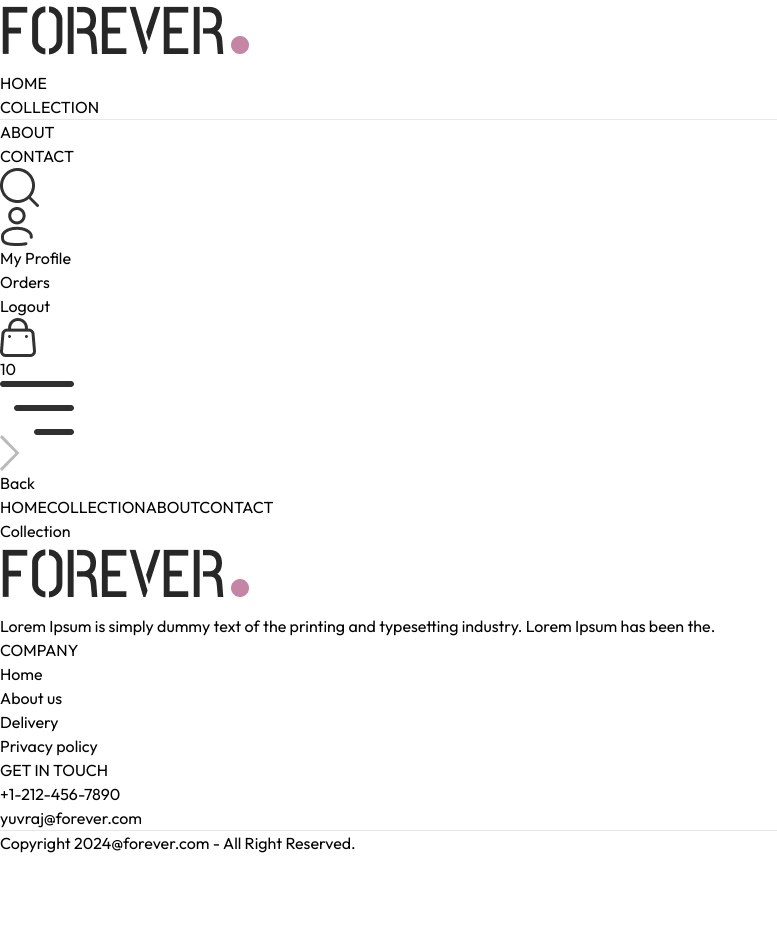
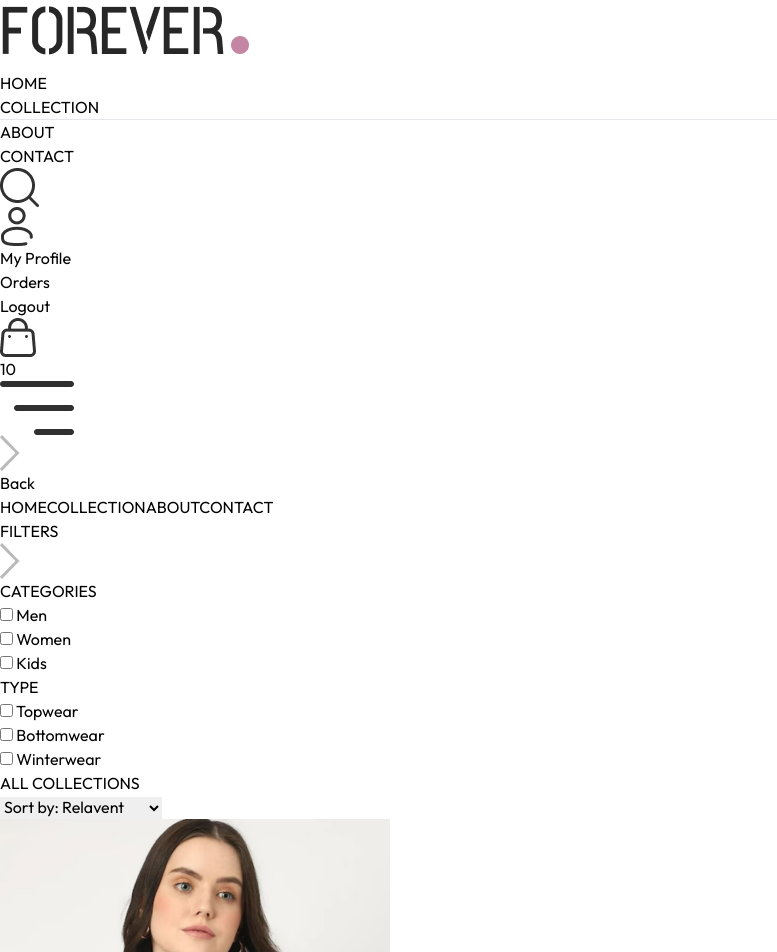
Before and after one commit to yuvraj050/e-commerce, a React (Vite) app in the folder frontend/: page /collection in a window 1280 px wide. Shown: the top 952 px of the page, without its empty margins (0-777 px from the left). Before the commit the page ends 855 px from the top, so only its background shows below. Built offline with nearby package versions, Linux system fonts and the light colour scheme.

Commit message:
In collection filter added

```diff
--- a/frontend/src/pages/Collection.jsx
+++ b/frontend/src/pages/Collection.jsx
@@ -1,8 +1,120 @@
-import React from 'react'
+import React, { useContext, useEffect, useState } from 'react'
+import { ShopContext } from '../context/ShopContext'
+import { assets } from '../assets/assets'
+import Title from "../components/Title"
+import ProductItem from "../components/ProductItem"
 
 const Collection = () => {
+
+  const { products } = useContext(ShopContext);
+  const [showFilter,setShowFilter] = useState(false);
+  const [filterProducts,setFilterProducts] = useState([]);
+  const [category,setCategory] = useState([]);
+  const [subCategory,setSubCategory] = useState([]);
+
+  const toggleCategory = (e) => {
+    if (category.includes(e.target.value)) {
+        setCategory(prev=> prev.filter(item => item !== e.target.value))
+    }
+    else{
+      setCategory(prev => [...prev,e.target.value])
+    }
+  }
+
+  const toggleSubCategory = (e) => {
+
+    if (subCategory.includes(e.target.value)) {
+      setSubCategory(prev=> prev.filter(item => item !== e.target.value))
+    }
+    else{
+      setSubCategory(prev => [...prev,e.target.value])
+    }
+  }
+
+  const applyFilter = () => {
+
+    let productsCopy = products.slice();
+
+    if (category.length > 0) {
+      productsCopy = productsCopy.filter(items => category.includes(item.category));
+    }
+
+    if (subCategory.length > 0) {
+      productsCopy = productsCopy.filter(item => subCategory.includes(item.SubCategory))
+    }
+
+    setFilterProducts(productsCopy)
+
+  }
+
+  useEffect(()=>{
+    applyFilter();
+  },[category,subCategory])
+
   return (
-    <div>Collection</div>
+    <div className='flex flex-col sm:flex-row gap-1 sm:gap-10 pt-10 border-t'>
+
+      {/* Filter Options */}
+      <div className='min-w-60'>
+        <p onClick={()=>setShowFilter(!showFilter)} className='my-2 text-xl flex items-center cursor-pointer gap-2'>FILTERS
+          <img className={`h-3 sm:hidden ${showFilter ? 'rotate-90' : ''}`} src={assets.dropdown_icon} alt="" />
+        </p>
+        {/* Category Filter */}
+        <div className={`border border-gray-300 pl-5 py-3 mt-6 ${showFilter ? '' : 'hidden'} sm:block `}>
+          <p className='mb-3 text-sm font-medium'>CATEGORIES</p>
+          <div className='flex flex-col gap-2 text-sm font-light text-gray-700'>
+            <p className='flex gap-2'>
+              <input className='w-3' type="checkbox" value={'Men'} onChange={toggleCategory}/> Men
+            </p>
+            <p className='flex gap-2'>
+              <input className='w-3' type="checkbox" value={'Women'} onChange={toggleCategory}/> Women
+            </p>
+            <p className='flex gap-2'>
+              <input className='w-3' type="checkbox" value={'Kids'} onChange={toggleCategory}/> Kids
+            </p>
+          </div>
+        </div>
+        {/* Sub Category Filter */}
+        <div className={`border border-gray-300 pl-5 py-3 my-5 ${showFilter ? '' : 'hidden'} sm:block `}>
+          <p className='mb-3 text-sm font-medium'>TYPE</p>
+          <div className='flex flex-col gap-2 text-sm font-light text-gray-700'>
+            <p className='flex gap-2'>
+              <input className='w-3' type="checkbox" value={'Topwear'} onChange={toggleSubCategory}/> Topwear
+            </p>
+            <p className='flex gap-2'>
+              <input className='w-3' type="checkbox" value={'Bottomwear'} onChange={toggleSubCategory}/> Bottomwear
+            </p>
+            <p className='flex gap-2'>
+              <input className='w-3' type="checkbox" value={'Winterwear'} onChange={toggleSubCategory}/> Winterwear
+            </p>
+          </div>
+        </div>
+
+      </div>
+      {/* Right Side */}
+      <div className='flex-1'>
+
+        <div className='flex justify-between text-base sm:text-2xl mb-4 '>
+          <Title text1={'ALL'} text2={'COLLECTIONS'} />
+          {/* Product Sort */}
+          <select className='border-2 border-gray-300 text-sm px-2'>
+            <option value="relavent">Sort by: Relavent</option>
+            <option value="low-high">Sort by: Low to High</option>
+            <option value="high-low">Sort by: High to Low</option>
+          </select>
+        </div>
+
+        {/* Map Products */}
+        <div className='grid grid-cols-2 md:grid-cols-3 lg:grid-cols-4 gap-4 gap-y-6'>
+          {
+            filterProducts.map((item,index)=>(
+              <ProductItem key={index} name={item.name} id={item._id} price={item.price} image={item.image}   />
+            ))
+          }
+        </div>
+      </div>
+
+    </div>
   )
 }
 
```
